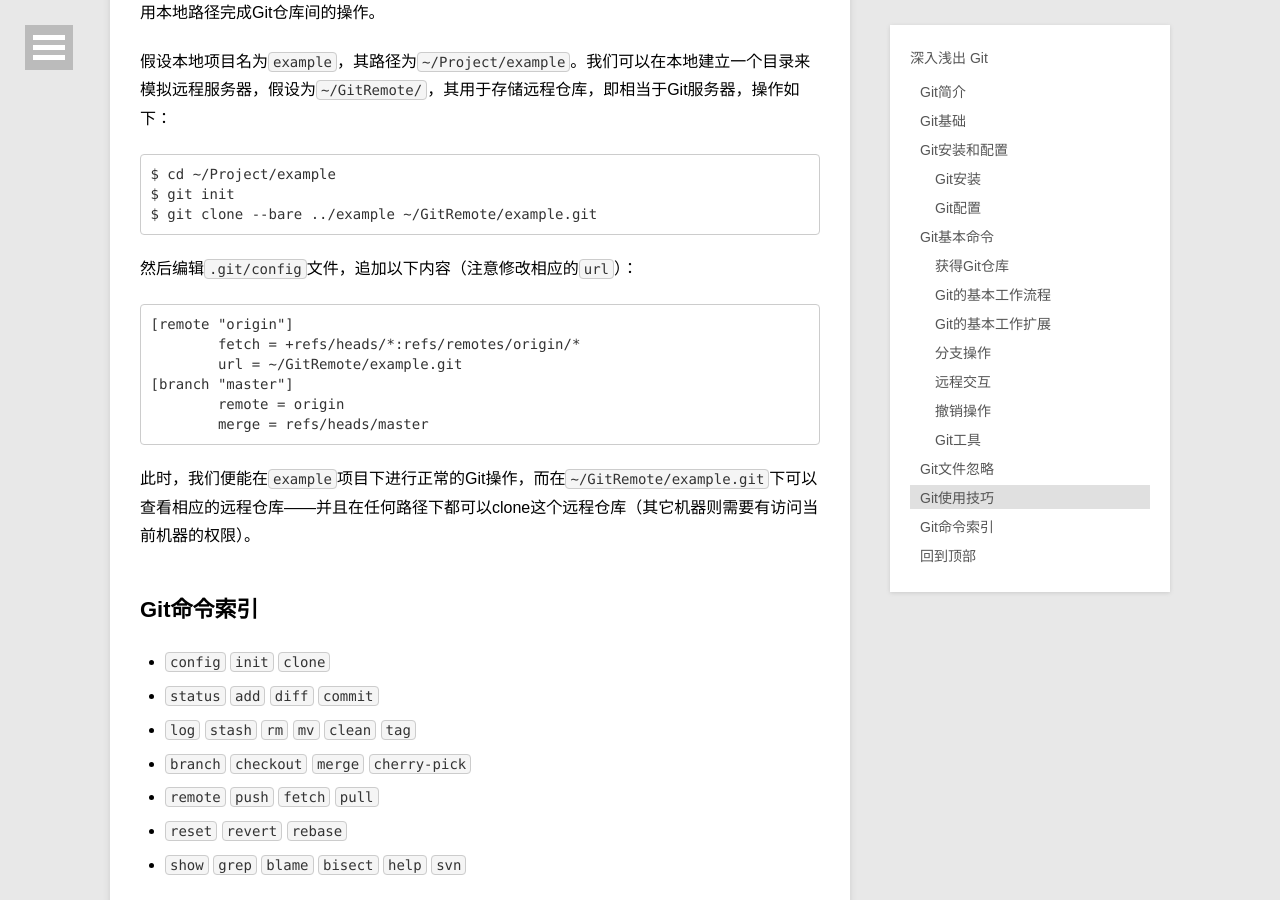
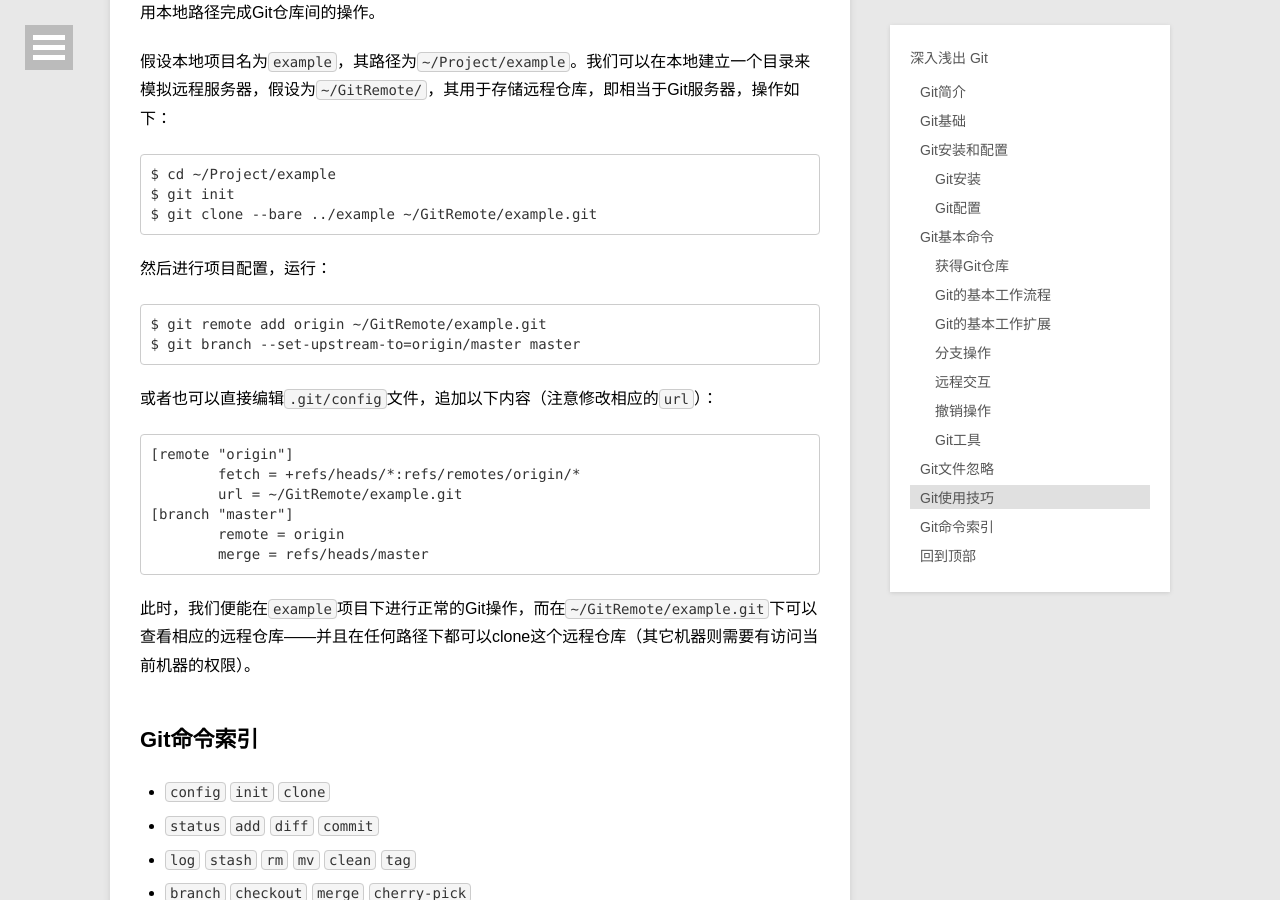
Before and after one commit to chengshiwen/chengshiwen.github.io, a Jekyll site: the page built from _posts/2014-04-16-head-first-git.md, in a window 1280 px wide and 900 px high, scrolled down 46406 px. Built offline with Jekyll 4.4.1, drawn with Linux system fonts in a browser that asks for light colours; comment, search, counter and statistics services are not loaded.

Commit message:
Modify head first git

```diff
--- a/_posts/2014-04-16-head-first-git.md
+++ b/_posts/2014-04-16-head-first-git.md
@@ -1581,7 +1581,12 @@ Git最为重要的特性之一是名为`git svn`的Subversion（SVN）双向桥
     $ git init
     $ git clone --bare ../example ~/GitRemote/example.git
 
-然后编辑`.git/config`文件，追加以下内容（注意修改相应的`url`）：
+然后进行项目配置，运行：
+
+    $ git remote add origin ~/GitRemote/example.git
+    $ git branch --set-upstream-to=origin/master master
+
+或者也可以直接编辑`.git/config`文件，追加以下内容（注意修改相应的`url`）：
 
     [remote "origin"]
             fetch = +refs/heads/*:refs/remotes/origin/*
```
